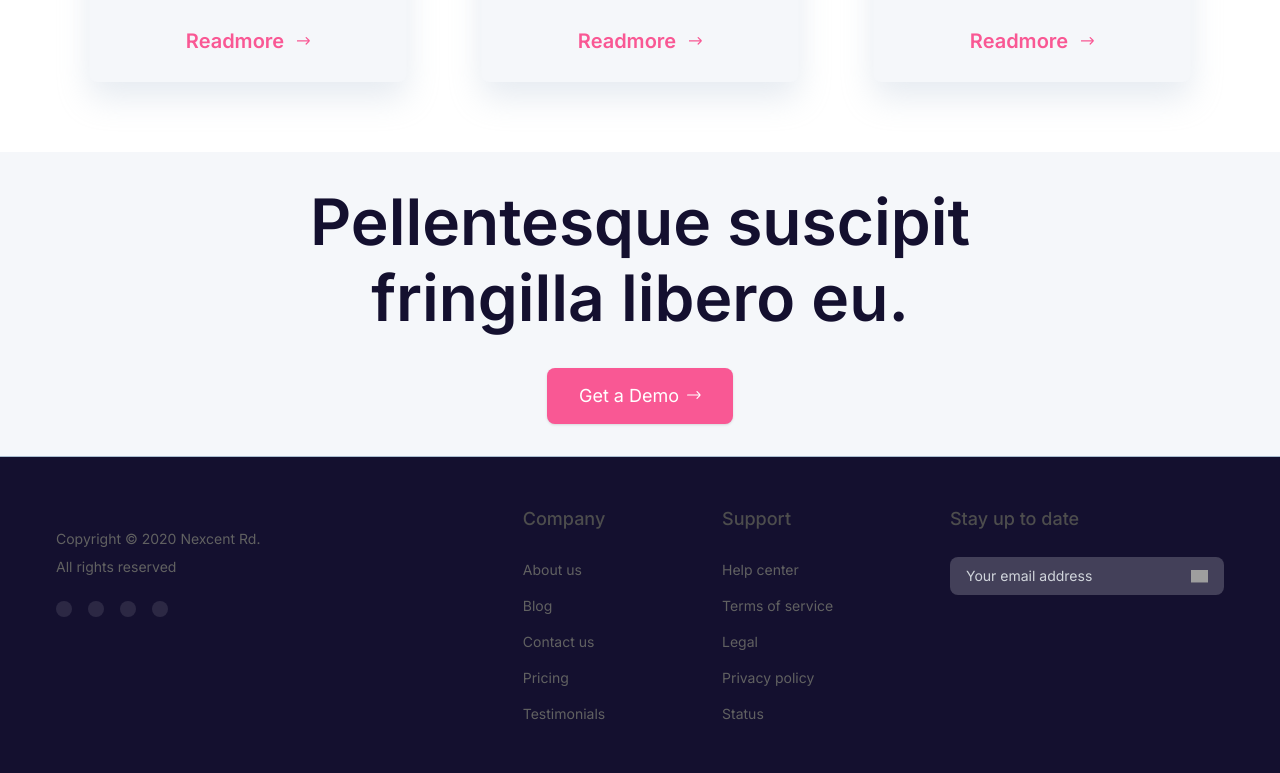
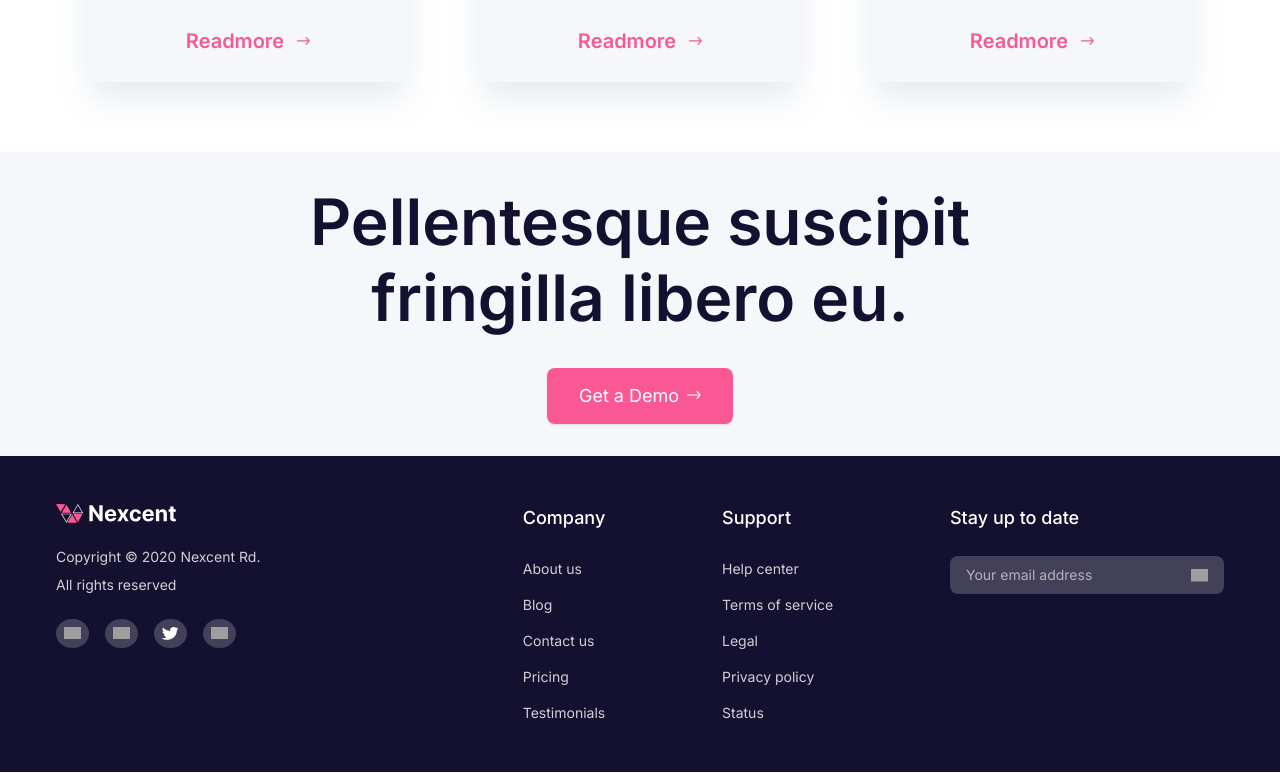
Before and after one commit to Yure7S/nexcent, a Next.js app: page / in a window 1280 px wide. Shown: the part 3753-4526 px from the top of the page. Built offline with nearby package versions, Linux system fonts and the light colour scheme; grey boxes are pictures that could not be loaded.

Commit message:
feat removendo a variáncia de cores no tema dark do footer

```diff
--- a/src/app/components/layout/footer.tsx
+++ b/src/app/components/layout/footer.tsx
@@ -4,9 +4,10 @@ import Link from 'next/link';
 
 export function Footer() {
    return (
-      <footer className="bg-shade-5 border-t lg:max-h-[328px] border-grey-blue dark:border-l-grey">
+      <div data-theme="light">
+         <footer className="bg-shade-5 lg:max-h-[328px]">
             <div className="max-w-7xl mx-auto px-14 py-12 pb-12">
-            <div className="flex flex-wrap  md:flex-nowrap justify-start md:justify-between gap-8">
+               <div className="flex flex-wrap md:flex-nowrap justify-start md:justify-between gap-8">
 
                   <div className="space-y-6 w-full md:w-auto lg:w-full md:max-w-[350px]">
                      <div className="flex items-center gap-2">
@@ -15,59 +16,62 @@ export function Footer() {
                            alt="Nexcent"
                            width={120}
                            height={32}
-                        className="hidden dark:block"
                         />
                      </div>
                      <div className="space-y-2">
-                     <p className="body-3 text-n-grey dark:text-l-grey">
+                        <p className="body-3 text-white/80">
                            Copyright © 2020 Nexcent Rd.
                         </p>
-                     <p className="body-3 text-n-grey dark:text-l-grey">
+                        <p className="body-3 text-white/80">
                            All rights reserved
                         </p>
                      </div>
                      <div className='flex gap-4'>
-                     <div className='p-2 bg-white/10 rounded-[50%] bg-opacity-10'>
+                        <div className='p-2 bg-white/20 rounded-[50%] hover:bg-white/30 transition-colors'>
+                           <Link href="#">
                               <Image
                                  src="/svg/icons/social-icon-01.svg"
-                           alt="Social icon"
+                                 alt="Instagram"
                                  width={17}
                                  height={17}
-                           className="hidden dark:block"
                               />
+                           </Link>
                         </div>
-                     <div className='p-2 bg-white/10 rounded-[50%] bg-opacity-10'>
+                        <div className='p-2 bg-white/20 rounded-[50%] hover:bg-white/30 transition-colors'>
+                           <Link href="#">
                               <Image
                                  src="/svg/icons/social-icon-02.svg"
-                           alt="Social icon"
+                                 alt="Twitter"
                                  width={17}
                                  height={17}
-                           className="hidden dark:block"
                               />
+                           </Link>
                         </div>
-                     <div className='p-2 bg-white/10 rounded-[50%] bg-opacity-10'>
+                        <div className='p-2 bg-white/20 rounded-[50%] hover:bg-white/30 transition-colors'>
+                           <Link href="#">
                               <Image
                                  src="/svg/icons/social-icon-03.svg"
-                           alt="Social icon"
+                                 alt="Facebook"
                                  width={17}
                                  height={17}
-                           className="hidden dark:block"
                               />
+                           </Link>
                         </div>
-                     <div className='p-2 bg-white/10 rounded-[50%] bg-opacity-10'>
+                        <div className='p-2 bg-white/20 rounded-[50%] hover:bg-white/30 transition-colors'>
+                           <Link href="#">
                               <Image
                                  src="/svg/icons/social-icon-04.svg"
-                           alt="Social icon"
+                                 alt="LinkedIn"
                                  width={17}
                                  height={17}
-                           className="hidden dark:block"
                               />
+                           </Link>
                         </div>
                      </div>
                   </div>
 
                   <div>
-                  <h3 className="body-1-medium text-d-grey dark:text-white mb-6">
+                     <h3 className="body-1-medium text-white mb-6">
                         Company
                      </h3>
                      <ul className="space-y-3">
@@ -75,7 +79,7 @@ export function Footer() {
                            <li key={item}>
                               <Link
                                  href="#"
-                              className="body-3 text-n-grey dark:text-l-grey hover:text-primary dark:hover:text-primary transition-colors"
+                                 className="body-3 text-white/80 hover:text-white transition-colors"
                               >
                                  {item}
                               </Link>
@@ -85,7 +89,7 @@ export function Footer() {
                   </div>
 
                   <div>
-                  <h3 className="body-1-medium text-d-grey dark:text-white mb-6">
+                     <h3 className="body-1-medium text-white mb-6">
                         Support
                      </h3>
                      <ul className="space-y-3">
@@ -93,7 +97,7 @@ export function Footer() {
                            <li key={item}>
                               <Link
                                  href="#"
-                              className="body-3 text-n-grey dark:text-l-grey hover:text-primary dark:hover:text-primary transition-colors"
+                                 className="body-3 text-white/80 hover:text-white transition-colors"
                               >
                                  {item}
                               </Link>
@@ -103,14 +107,14 @@ export function Footer() {
                   </div>
 
                   <div className="space-y-6">
-                  <h3 className="body-1-medium text-d-grey dark:text-white">
+                     <h3 className="body-1-medium text-white">
                         Stay up to date
                      </h3>
                      <div className="relative">
                         <input
                            type="email"
                            placeholder="Your email address"
-                        className="w-full px-4 py-[9px] pr-12 body-3 text-white bg-white/20 rounded-lg focus:outline-none focus:ring-2 focus:ring-primary placeholder-gray-300"
+                           className="w-full px-4 py-[9px] pr-12 body-3 text-white bg-white/20 rounded-lg focus:outline-none focus:ring-2 focus:ring-primary placeholder-white/60"
                         />
                         <div className="absolute right-4 top-1/2 transform -translate-y-1/2">
                            <Image
@@ -122,8 +126,10 @@ export function Footer() {
                         </div>
                      </div>
                   </div>
+
                </div>
             </div>
          </footer>
+      </div>
    );
 }
--- a/src/app/globals.css
+++ b/src/app/globals.css
@@ -72,9 +72,50 @@
   --spacing-container: 1320px;
 }
 
+/* Tema light forçado (para o footer) */
+[data-theme="light"] {
+  --color-black: #14102F;
+  --color-d-grey: #4D4D4D;
+  --color-n-grey: #616161;
+  --color-l-grey: #88939E;
+  --color-grey-blue: #ABBED1;
+  --color-silver: #F5F7FA;
+  --color-white: #FFFFFF;
+
+  --color-primary: #F95894;
+  --color-secondary: #263238;
+
+  --color-info: #2194F3;
+  --color-warning: #FBC02D;
+  --color-error: #E53835;
+  --color-success: #2E7D31;
+
+  --color-tint-1: #66BB69;
+  --color-tint-2: #81C784;
+  --color-tint-3: #A5D6A7;
+  --color-tint-4: #C8E6C9;
+  --color-tint-5: #E8F5E9;
+
+  --color-shade-1: #FF94BC;
+  --color-shade-2: #FF74A8;
+  --color-shade-3: #FF3580;
+  --color-shade-4: #FF0F68;
+  --color-shade-5: #14102F;
+
+  --shadow-2px: 0 2px 4px rgb(171 190 209 / 0.6);
+  --shadow-4px: 0 4px 8px rgb(171 190 209 / 0.4);
+  --shadow-6px: 0 6px 12px rgb(171 190 209 / 0.3);
+  --shadow-8px: 0 8px 16px rgb(171 190 209 / 0.4);
+  --shadow-16px: 0 16px 32px rgb(171 190 209 / 0.3);
+}
+
+[data-theme="light"] * {
+  transition: none !important;
+}
+
 /* Dark Mode */
 :root.dark {
-  /* Cores - Dark Mode */
+  /* Cores */
   --color-black: #FFFFFF;
   --color-d-grey: #B0B0B0;
   --color-n-grey: #9E9E9E;
```
Lines whose indentation alone changed are shown as unchanged.
